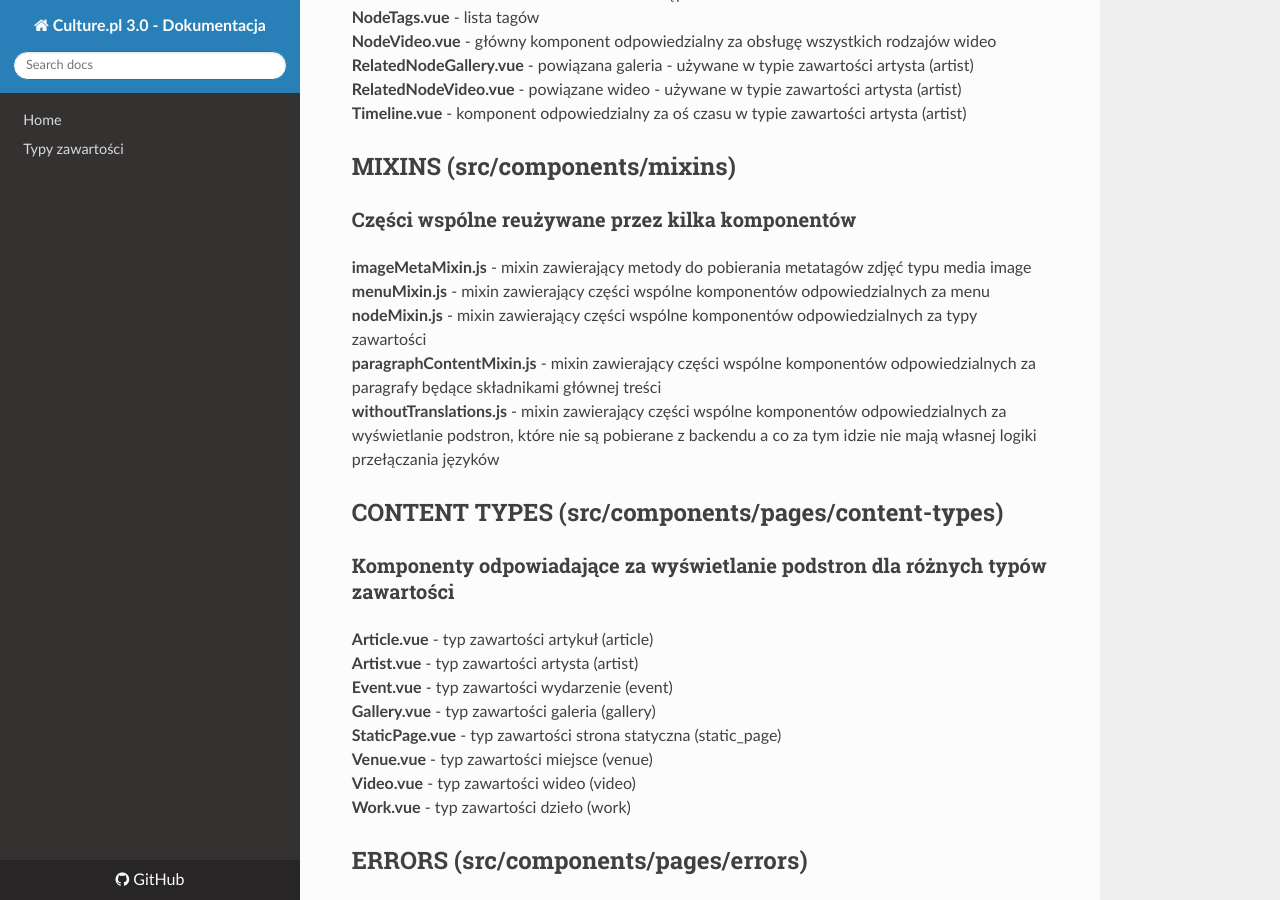
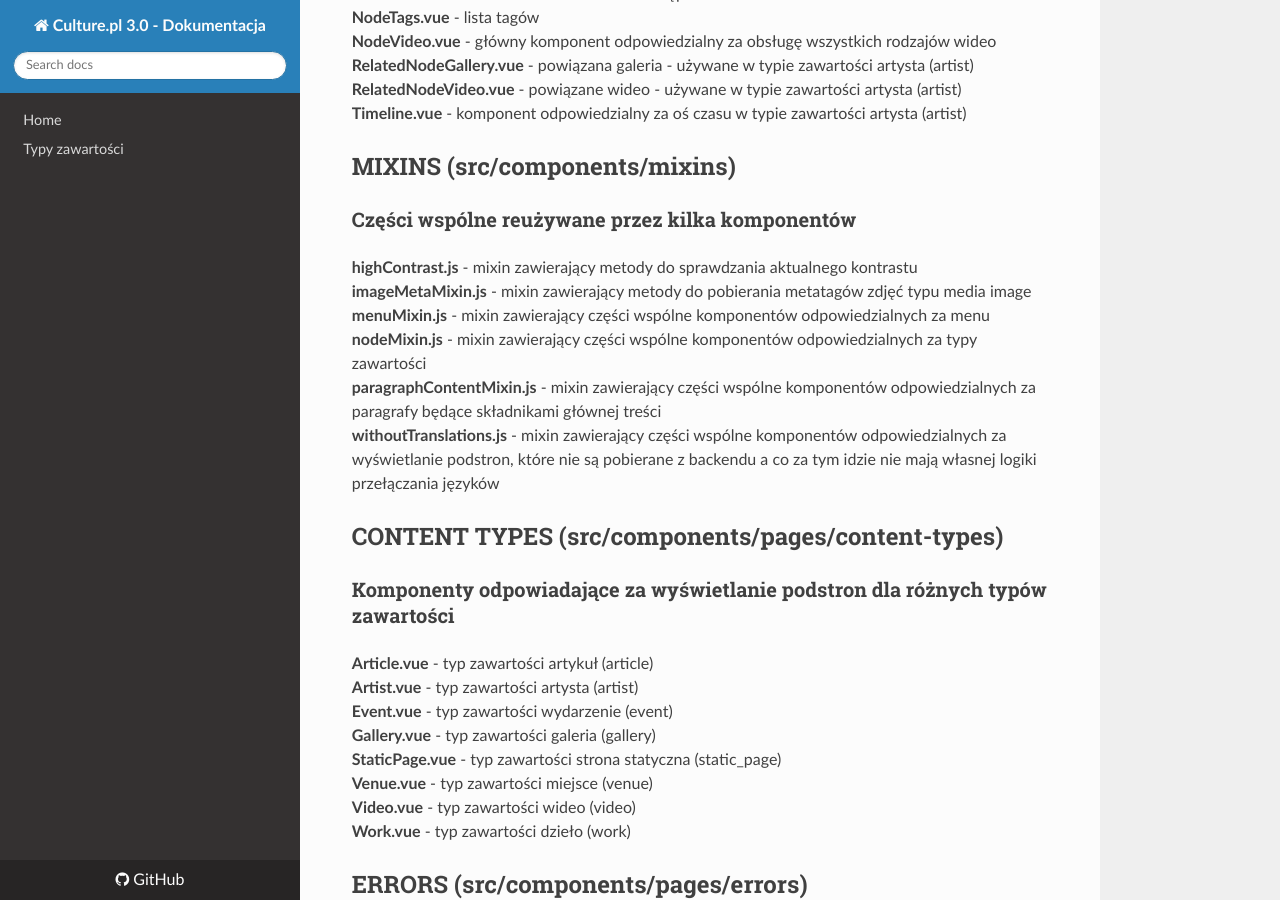
Before and after one commit to culture-pl/culture-docs, an MkDocs documentation site: the page built from docs/Frontend-komponenty.md, in a window 1280 px wide and 900 px high, scrolled down 1298 px. Built offline with MkDocs 1.6.1, drawn with Linux system fonts in a browser that asks for light colours; nearby versions of some CDN libraries; old or Windows-style settings are respelled for this version of MkDocs; some of the changed text lies outside the part shown.

Commit message:
highContrast related changes

```diff
--- a/docs/Frontend-komponenty.md
+++ b/docs/Frontend-komponenty.md
@@ -51,6 +51,7 @@ src/**App.vue** - główny komponent który ładuje pozostałe
 ## MIXINS (src/components/mixins)
 ### Części wspólne reużywane przez kilka komponentów
 
+**highContrast.js** - mixin zawierający metody do sprawdzania aktualnego kontrastu
 **imageMetaMixin.js** - mixin zawierający metody do pobierania metatagów zdjęć typu media image
 **menuMixin.js** - mixin zawierający części wspólne komponentów odpowiedzialnych za menu
 **nodeMixin.js** - mixin zawierający części wspólne komponentów odpowiedzialnych za typy zawartości
```
Also changed, not shown: other parts of docs/Frontend-komponenty.md (+1 -0 lines).
